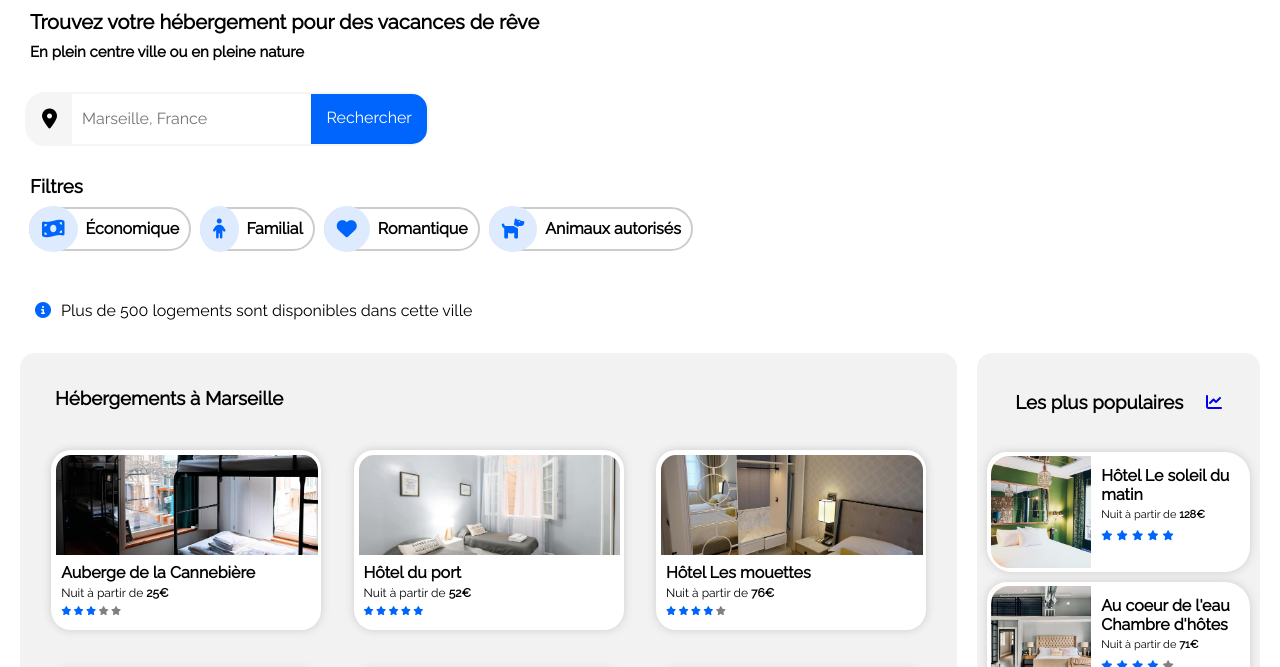
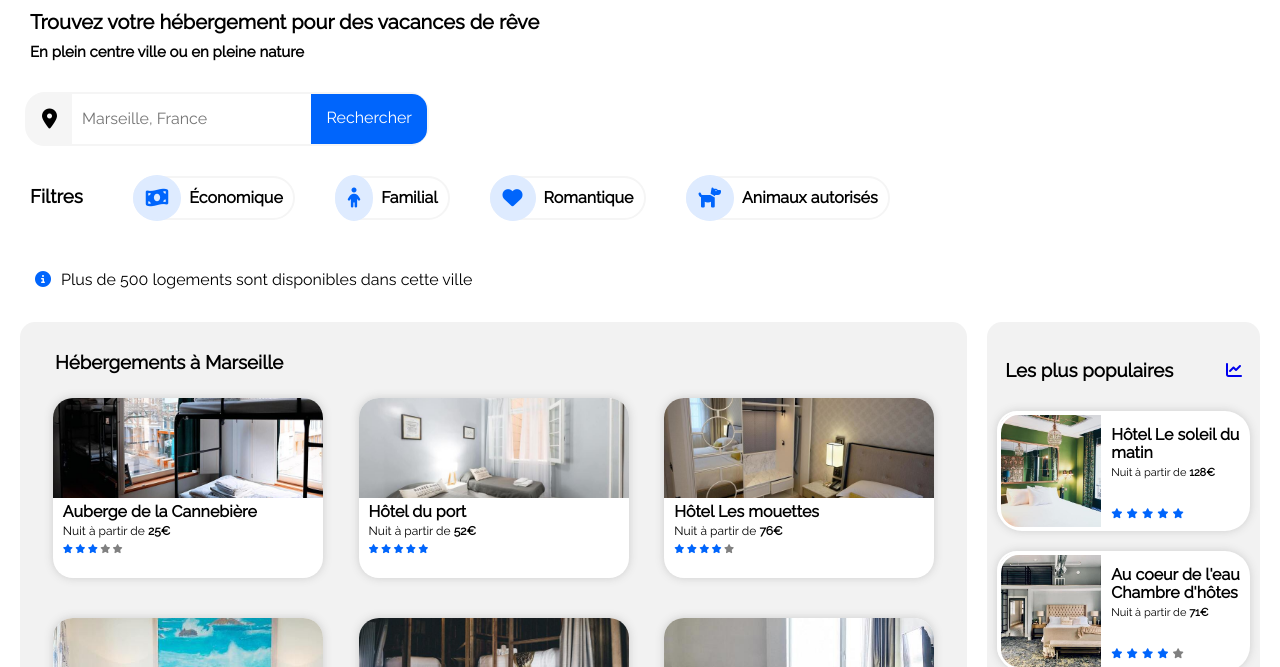
Before and after one commit to Aspeckkt/GeoffrayPellerin_2_01_06_2021, a plain HTML site: page index.html in a window 1280 px wide. Shown: the part 76-743 px from the top of the page. Drawn offline with nearby package versions, Linux system fonts and the light colour scheme.

Commit message:
Add files via upload
Mise à jour du 23/06/2021

Ajout de toutes la partie CSS / Responsive, amélioration du contenu HTML
Nécessité de modifier les balises pour un rendu 100% identique au format desktop, le format mobile étant respecter.

```diff
--- a/index.html
+++ b/index.html
@@ -53,8 +53,8 @@
 <!-- Filtre -->
 
 <div class="filters">
-    <h3>Filtres</h3>
     <div class="filters-buttons">
+       <h3>Filtres</h3>
         <a href="#">
             <div class="btn">
                 <i class="fas fa-money-bill-wave circle" aria-hidden="true"></i>
@@ -90,7 +90,7 @@
 
 <!-- Section les plus populaires -->
 
-<main>
+<main class="main_container">
     <div class="hosting">
         <aside class="most-popular">
             <div class="title-popular-section">
@@ -262,7 +262,7 @@
                     </div>
                 </a>
             </div>
-            <a class="see-more" href="#" aria-label="Afficher plus d'hébergements">Afficher plus</a>
+            <a class="see-more" href="#" aria-label="Afficher plus d'hébergements"><strong>Afficher plus</strong></a>
         </section>
     </div>
 
@@ -339,3 +339,5 @@
 </footer>
 </body>
 </html>
+
+<!-- J'aime le paté -->
--- a/style.css
+++ b/style.css
@@ -2,6 +2,7 @@
 body {
     box-sizing: border-box;
     font-family: Raleway, serif;
+    width: 100%;
     max-width: 1440px;
 }
 
@@ -57,10 +58,12 @@ img {
 
 .header-signup {
     display: none;
+    color: #0065FC;
 }
 
 .header-signup:hover {
     text-decoration: underline;
+    color: #0065FC;
 }
 
 /* Titre et sous-titre */
@@ -134,10 +137,11 @@ img {
 .filters-buttons {
     display: flex;
     flex-wrap: wrap;
+    margin-left: 10px auto;
 }
 
 .btn span {
-    margin-left: 10px;
+    margin-left: 20px;
     margin: 10px
 }
 
@@ -159,13 +163,13 @@ img {
     padding: 0;
     align-items: center;
     border-radius: 50px;
-    border: 2px solid #ccc;
+    border: 2px solid whitesmoke;
     cursor: pointer;
     display: flex;
     font-weight: bold;
     height: 40px;
     margin-bottom: 9px;
-    margin-left: 9px;
+    margin-left: 40px;
 }
 
 .btn:hover {
@@ -189,13 +193,13 @@ img {
     align-items: center;
     display: flex;
     justify-content: space-between;
-    margin: 18px;
+    margin-top: 18px;
 }
 
 /* aside plus populaires */
 .most-popular {
     background-color: #F2F2F2;
-    padding: 5px;
+    padding-top: 20px;
     width: auto;
 }
 
@@ -246,6 +250,7 @@ img {
 
 .most-popular .ratting-stars {
     margin-left: 10px;
+    padding-top: 19px;
 }
 
 .most-popular .fa-star {
@@ -255,7 +260,7 @@ img {
 
 /* section one */
 .section-one h3 {
-    margin: 35px 20px;
+    padding-top: 10px;
 }
 
 .section-one a {
@@ -301,8 +306,7 @@ img {
     border-top-right-radius: 20px;
     height: 100px;
     object-fit: cover;
-    padding: 5px;
-    width: 97%;
+    width: 100%;
 }
 .fa-star {
     color: #0065FC;
@@ -534,12 +538,12 @@ footer a {
 @media screen and (min-width: 992px) {
     body {
         max-width: 1240px;
-        margin: auto
+        margin: auto;
     }
 
     /*** changes for header section ***/
     .header img {
-        width: 100px
+        width: 100px;
     }
 
     .header-navigation-links,
@@ -575,7 +579,7 @@ footer a {
 
     /*********** Changes for most popular section *********/
     .title-popular-section {
-        padding: 15px;
+        padding: 0px;
     }
 
     .most-popular {
@@ -590,7 +594,7 @@ footer a {
         display: flex;
         filter: drop-shadow(0 0 4px #ccc);
         height: 120px;
-        margin: 5px;
+        margin: 10px;
     }
 
     .most-popular .imgCard {
@@ -633,7 +637,7 @@ footer a {
     }
 
     .section-one h3 {
-        margin: 20px 20px;
+        margin: 5px 20px;
     }
 
     /******************** Changes for section two *****************/
```
